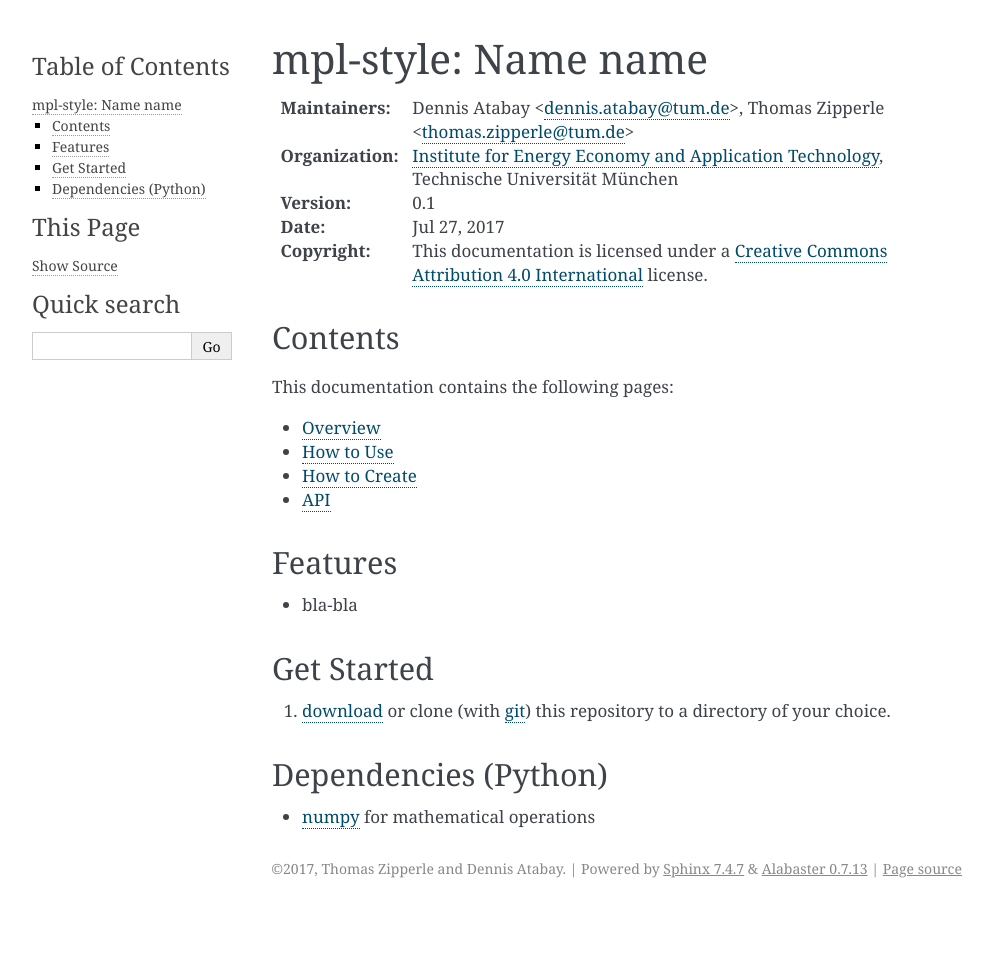
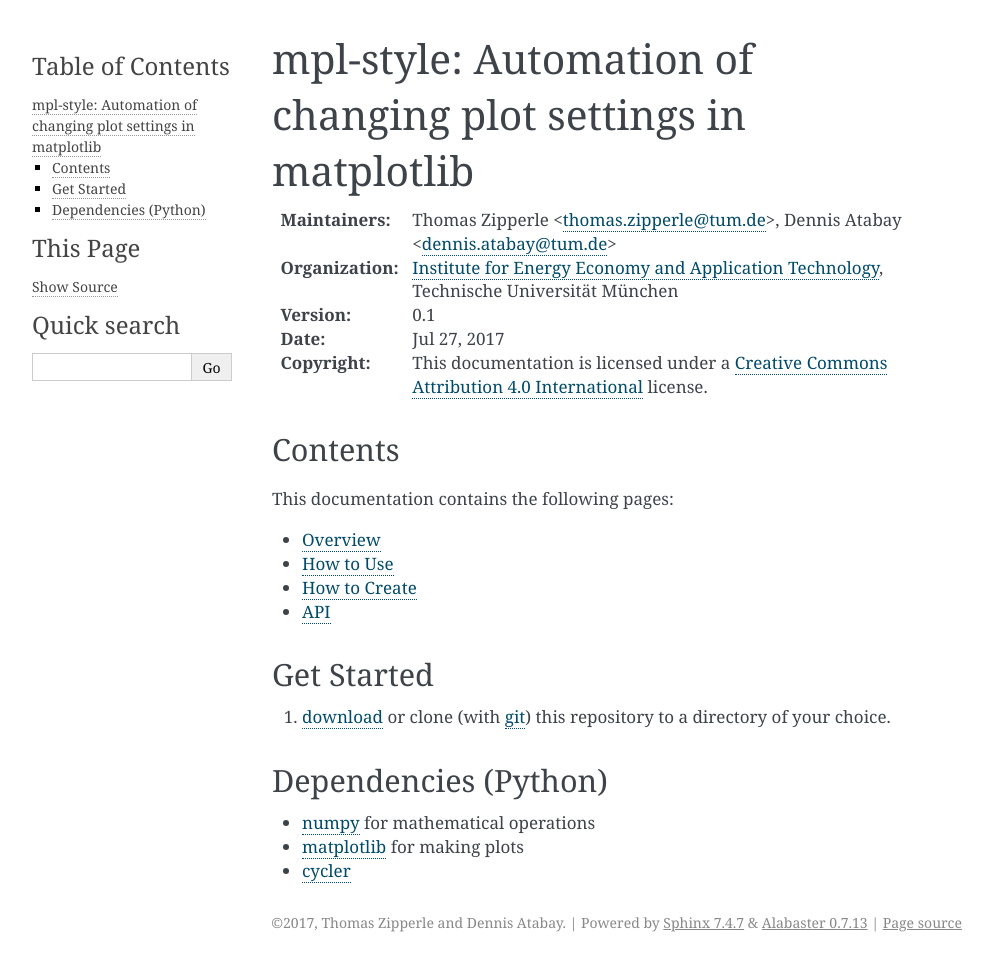
Before and after one commit to tzipperle/mplstyle, a Sphinx documentation site: the page built from docs/index.rst, in a window 1280 px wide. Shown: the whole page, without its empty margins (148-1140 px from the left). Built offline with Sphinx 7.4.7, drawn with Linux system fonts in a browser that asks for light colours; before the commit the page ends 908 px from its top, so only the background shows below that.

Commit message:
Update index.rst

```diff
--- a/docs/index.rst
+++ b/docs/index.rst
@@ -2,10 +2,10 @@
 
 .. module:: mpl-style
 
-mpl-style: Name name
+mpl-style: Automation of changing plot settings in matplotlib
 ================================================================
 
-:Maintainers: Dennis Atabay <dennis.atabay@tum.de>, Thomas Zipperle <thomas.zipperle@tum.de>
+:Maintainers: Thomas Zipperle <thomas.zipperle@tum.de>, Dennis Atabay <dennis.atabay@tum.de>
 :Organization: `Institute for Energy Economy and Application Technology`_,
                Technische Universität München
 :Version: |version|
@@ -31,16 +31,10 @@ This documentation contains the following pages:
    api
 
 
-Features
---------
-* bla-bla
-
-
 Get Started
 -----------
 
 1. `download`_ or clone (with `git`_) this repository to a directory of your choice.
-
 
 
 .. __: http://stackoverflow.com/questions/17806673/where-shall-i-put-my-self-written-python-packages/17811151#17811151)
@@ -48,10 +42,13 @@ Get Started
 
 
 
+
 Dependencies (Python)
 ------------
 
 * `numpy`_ for mathematical operations
+* `matplotlib`_ for making plots
+* `cycler`_
 
 
 
@@ -59,6 +56,7 @@ Dependencies (Python)
 .. _Institute for Energy Economy and Application Technology: http://www.ewk.ei.tum.de/
 .. _Creative Commons Attribution 4.0 International: http://creativecommons.org/licenses/by/4.0/
 .. _numpy: http://www.numpy.org/
-.. _pandas: https://pandas.pydata.org
+.. _matplotlib: https://matplotlib.org/
+.. _cycler: http://matplotlib.org/cycler/
 .. _download: https://github.com/yabata/prodyn/archive/master.zip
 .. _git: http://git-scm.com/
```
